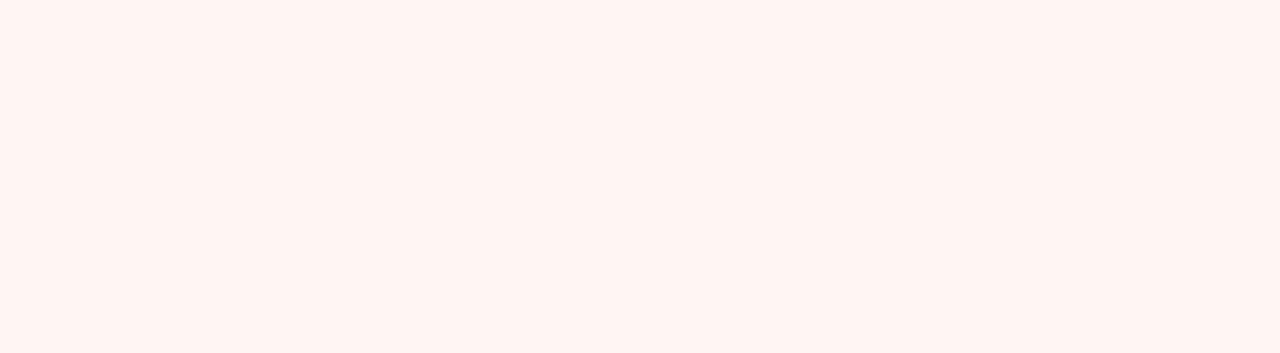
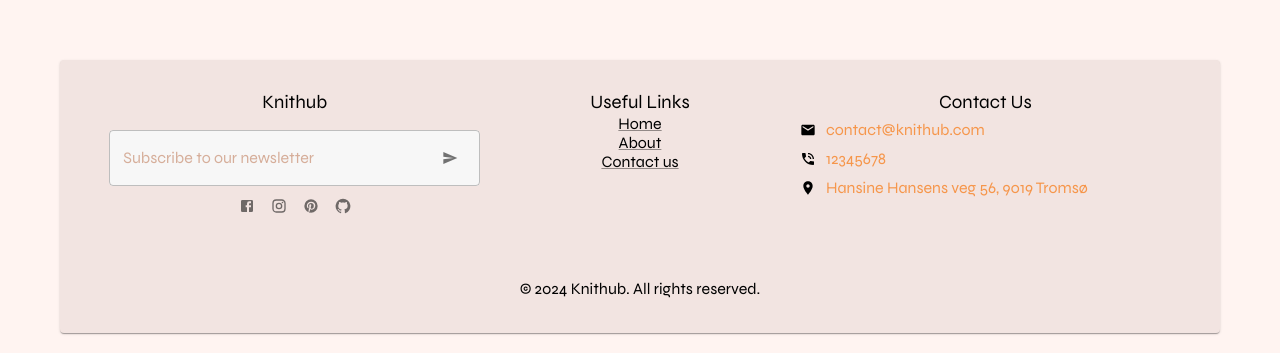
Before and after one commit to uit-inf-2900/Team12, a React (Create React App) app in the folder front/: page / in a window 1280 px wide. Shown: the part 848-1201 px from the top of the page. Before the commit the page ends 928 px from the top, so only its background shows below. Built offline with nearby package versions, Linux system fonts and the light colour scheme.

Commit message:
added back footer

```diff
--- a/front/src/App.js
+++ b/front/src/App.js
@@ -92,7 +92,7 @@ export default function App() {
 
           </Routes>
         </div>
-        {/* <ThemedFooter /> */}
+        <ThemedFooter />
       </div>
     </Router>
   );
```
